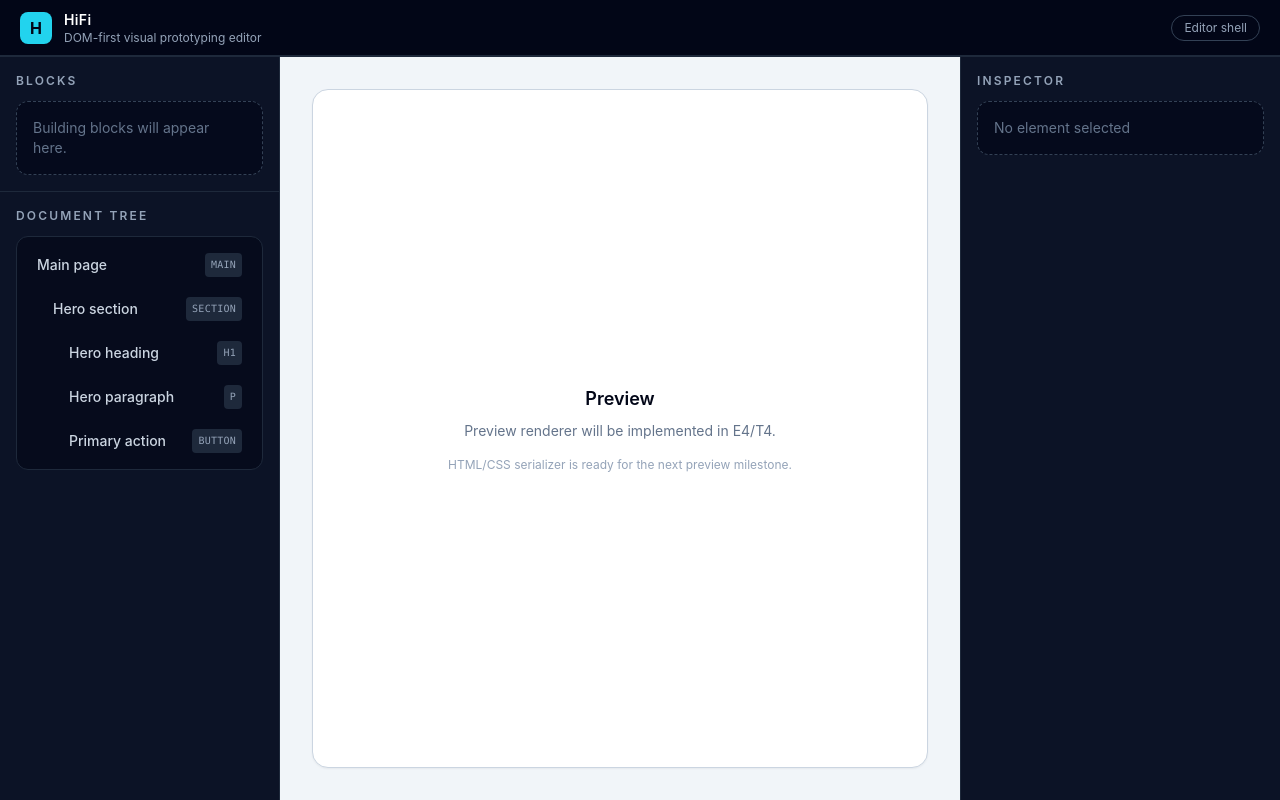
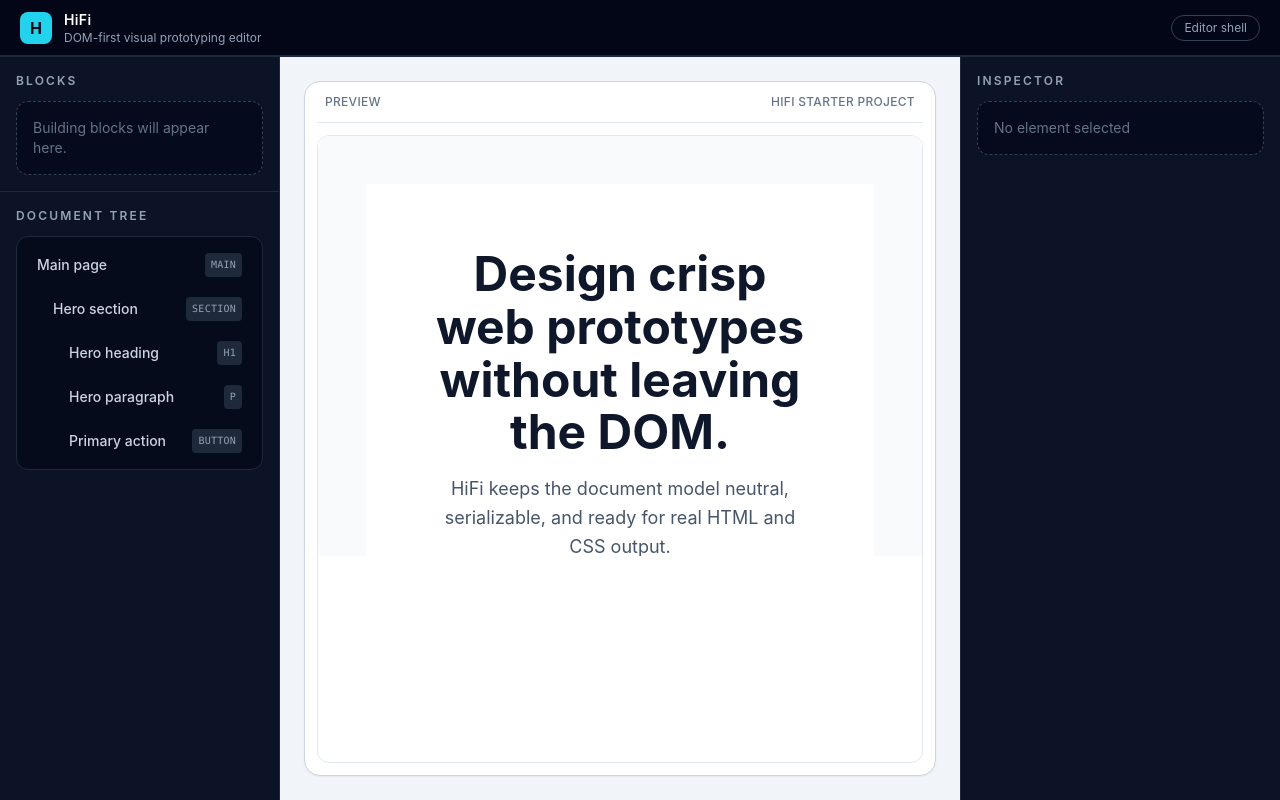
Before and after one commit to mediumhadroncollider/hifi, a React (Vite) app: page / in a window 1280 px wide. Built offline with nearby package versions, Linux system fonts and the light colour scheme.

Commit message:
Implement iframe preview pane

```diff
--- a/src/components/shell/PreviewPane.tsx
+++ b/src/components/shell/PreviewPane.tsx
@@ -1,11 +1,54 @@
+import { useMemo } from 'react';
+import { serializeDocument } from '../../renderer';
+import { useProjectStore } from '../../store/projectStore';
+
 export function PreviewPane() {
+  const project = useProjectStore((state) => state.project);
+
+  const previewState = useMemo(() => {
+    if (!project.rootNodeId || !project.nodes[project.rootNodeId]) {
+      return {
+        error: 'Preview is unavailable because the project does not contain a renderable root node.',
+        srcDoc: null,
+      };
+    }
+
+    try {
+      return {
+        error: null,
+        srcDoc: serializeDocument(project),
+      };
+    } catch (error) {
+      return {
+        error: error instanceof Error ? error.message : 'The preview document could not be serialized.',
+        srcDoc: null,
+      };
+    }
+  }, [project]);
+
   return (
-    <section className="min-h-0 overflow-auto bg-slate-100 p-8 text-slate-950">
-      <div className="mx-auto flex min-h-full max-w-5xl items-center justify-center rounded-2xl border border-slate-300 bg-white shadow-sm">
-        <div className="text-center">
-          <h2 className="text-lg font-semibold">Preview</h2>
-          <p className="mt-2 text-sm text-slate-500">Preview renderer will be implemented in E4/T4.</p>
-          <p className="mt-4 text-xs text-slate-400">HTML/CSS serializer is ready for the next preview milestone.</p>
+    <section className="min-h-0 overflow-auto bg-slate-100 p-6 text-slate-950">
+      <div className="mx-auto flex min-h-full max-w-6xl flex-col rounded-2xl border border-slate-300 bg-white p-3 shadow-sm">
+        <div className="flex items-center justify-between border-b border-slate-200 px-2 pb-3 text-xs font-medium uppercase tracking-wide text-slate-500">
+          <span>Preview</span>
+          <span>{project.name}</span>
+        </div>
+
+        <div className="mt-3 min-h-[420px] flex-1 overflow-hidden rounded-xl border border-slate-200 bg-white">
+          {previewState.srcDoc ? (
+            <iframe
+              className="block h-full min-h-[420px] w-full bg-white"
+              srcDoc={previewState.srcDoc}
+              title="HiFi preview"
+            />
+          ) : (
+            <div className="flex h-full min-h-[420px] items-center justify-center p-8 text-center">
+              <div>
+                <h2 className="text-sm font-semibold text-slate-900">Preview unavailable</h2>
+                <p className="mt-2 max-w-md text-sm text-slate-500">{previewState.error}</p>
+              </div>
+            </div>
+          )}
         </div>
       </div>
     </section>
```
